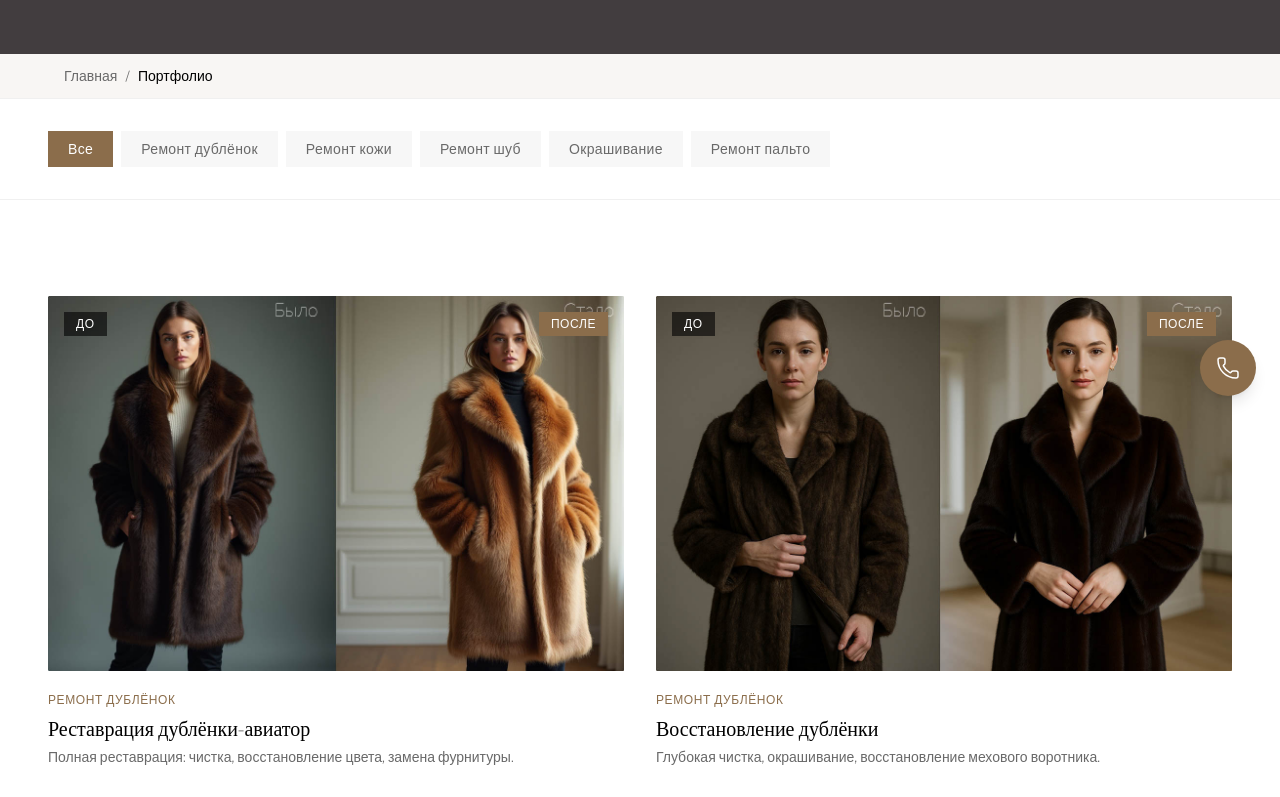
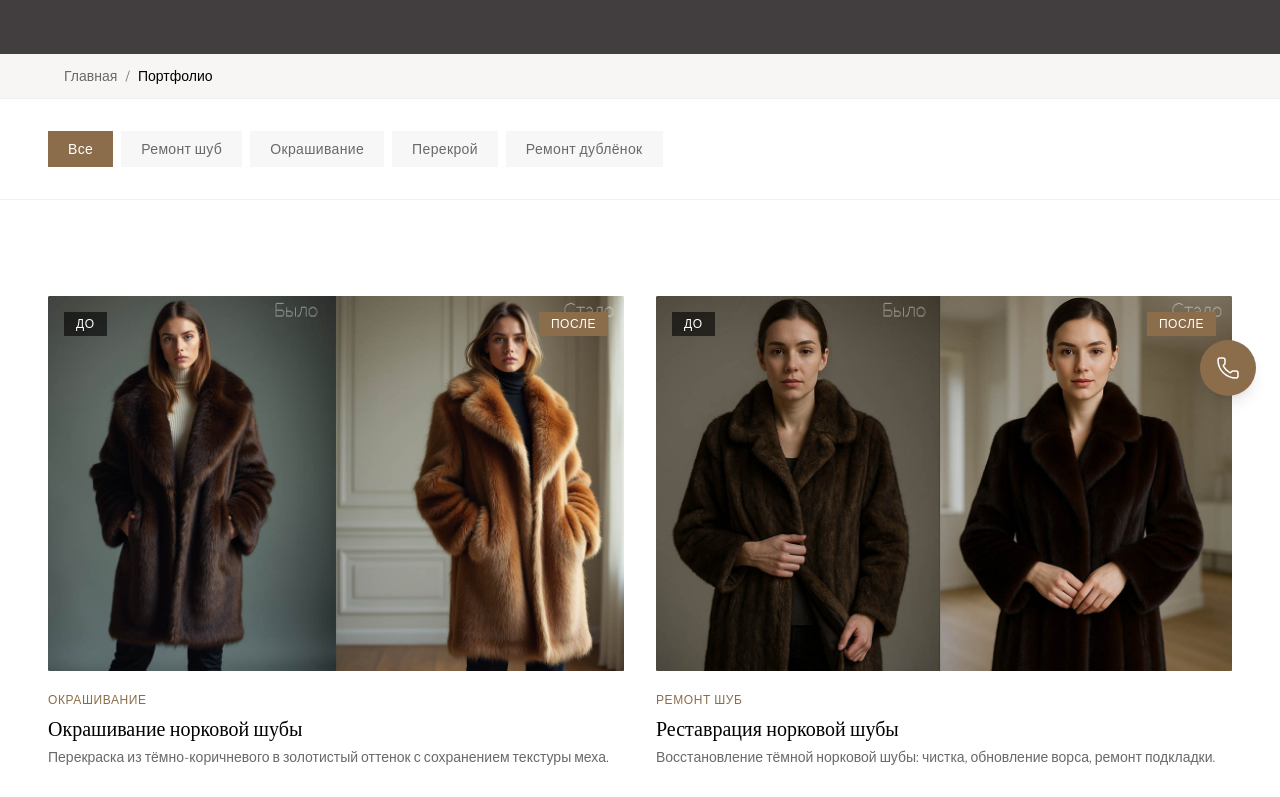
Before and after one commit to GazonDesign/marybelle, a Next.js app: page /portfolio in a window 1280 px wide. Shown: the part 380-1177 px from the top of the page. Built offline with nearby package versions, Linux system fonts and the light colour scheme.

Commit message:
Fix portfolio: correct descriptions to match actual photos

```diff
--- a/src/app/portfolio/page.tsx
+++ b/src/app/portfolio/page.tsx
@@ -6,21 +6,21 @@ import Footer from '@/components/layout/Footer'
 import Link from 'next/link'
 
 const portfolioItems = [
-  { image: '/images/portfolio/001.jpg', title: 'Реставрация дублёнки-авиатор', category: 'Ремонт дублёнок', description: 'Полная реставрация: чистка, восстановление цвета, замена фурнитуры.' },
-  { image: '/images/portfolio/002.jpg', title: 'Восстановление дублёнки', category: 'Ремонт дублёнок', description: 'Глубокая чистка, окрашивание, восстановление мехового воротника.' },
-  { image: '/images/portfolio/003.jpg', title: 'Реставрация кожаной куртки', category: 'Ремонт кожи', description: 'Восстановление цвета и эластичности кожи, замена подкладки.' },
-  { image: '/images/portfolio/004.jpg', title: 'Ремонт дублёнки с мехом', category: 'Ремонт дублёнок', description: 'Окрашивание, восстановление мехового воротника и манжет.' },
-  { image: '/images/portfolio/005.jpg', title: 'Реставрация дублёнки-макси', category: 'Ремонт дублёнок', description: 'Полное восстановление длинной дублёнки: чистка, окрашивание, ремонт швов.' },
-  { image: '/images/portfolio/006.jpg', title: 'Восстановление короткой дублёнки', category: 'Ремонт дублёнок', description: 'Чистка, восстановление цвета, замена застёжек.' },
-  { image: '/images/portfolio/007.jpg', title: 'Ремонт шубы', category: 'Ремонт шуб', description: 'Реставрация мехового изделия: восстановление ворса, ремонт подкладки.' },
-  { image: '/images/portfolio/008.jpg', title: 'Окрашивание дублёнки', category: 'Окрашивание', description: 'Обновление цвета дублёнки с сохранением текстуры материала.' },
-  { image: '/images/portfolio/009.jpg', title: 'Реставрация кожаного пальто', category: 'Ремонт кожи', description: 'Восстановление покрытия, ремонт швов, замена фурнитуры.' },
-  { image: '/images/portfolio/010.jpg', title: 'Восстановление дублёнки', category: 'Ремонт дублёнок', description: 'Комплексная реставрация: от чистки до полного обновления.' },
-  { image: '/images/portfolio/011.jpg', title: 'Ремонт меховой куртки', category: 'Ремонт шуб', description: 'Восстановление мехового покрытия, ремонт застёжек.' },
-  { image: '/images/portfolio/012.jpg', title: 'Реставрация пальто', category: 'Ремонт пальто', description: 'Глубокая чистка, восстановление формы и цвета.' },
+  { image: '/images/portfolio/001.jpg', title: 'Окрашивание норковой шубы', category: 'Окрашивание', description: 'Перекраска из тёмно-коричневого в золотистый оттенок с сохранением текстуры меха.' },
+  { image: '/images/portfolio/002.jpg', title: 'Реставрация норковой шубы', category: 'Ремонт шуб', description: 'Восстановление тёмной норковой шубы: чистка, обновление ворса, ремонт подкладки.' },
+  { image: '/images/portfolio/003.jpg', title: 'Окрашивание норковой шубы в тёмный', category: 'Окрашивание', description: 'Перекраска светлой норки в глубокий тёмно-коричневый цвет.' },
+  { image: '/images/portfolio/004.jpg', title: 'Реставрация соболиной шубы', category: 'Ремонт шуб', description: 'Комплексная реставрация шубы из соболя: восстановление меха, обновление фурнитуры.' },
+  { image: '/images/portfolio/005.jpg', title: 'Перекрой пальто с меховым воротником', category: 'Перекрой', description: 'Перекрой мехового воротника и обновление силуэта пальто.' },
+  { image: '/images/portfolio/006.jpg', title: 'Окрашивание шубы из песца', category: 'Окрашивание', description: 'Перекраска шубы из песца из серого в белоснежный цвет.' },
+  { image: '/images/portfolio/007.jpg', title: 'Реставрация мехового полушубка', category: 'Ремонт шуб', description: 'Обновление мехового полушубка: чистка, восстановление воротника.' },
+  { image: '/images/portfolio/008.jpg', title: 'Реставрация мужской шубы', category: 'Ремонт шуб', description: 'Восстановление мужской шубы: чистка меха, ремонт подкладки и фурнитуры.' },
+  { image: '/images/portfolio/009.jpg', title: 'Реставрация дублёнки-авиатор', category: 'Ремонт дублёнок', description: 'Восстановление дублёнки: чистка, обновление цвета, ремонт мехового воротника.' },
+  { image: '/images/portfolio/010.jpg', title: 'Окрашивание шубы из песца', category: 'Окрашивание', description: 'Перекраска шубы из песца с обновлением оттенка и восстановлением блеска.' },
+  { image: '/images/portfolio/011.jpg', title: 'Реставрация норковой шубы', category: 'Ремонт шуб', description: 'Восстановление норковой шубы: обновление цвета, ремонт швов.' },
+  { image: '/images/portfolio/012.jpg', title: 'Окрашивание шубы из лисы', category: 'Окрашивание', description: 'Перекраска шубы из лисы в светлый оттенок с полным обновлением изделия.' },
 ]
 
-const categories = ['Все', 'Ремонт дублёнок', 'Ремонт кожи', 'Ремонт шуб', 'Окрашивание', 'Ремонт пальто']
+const categories = ['Все', 'Ремонт шуб', 'Окрашивание', 'Перекрой', 'Ремонт дублёнок']
 
 export default function PortfolioPage() {
   const [activeCategory, setActiveCategory] = useState('Все')
```
